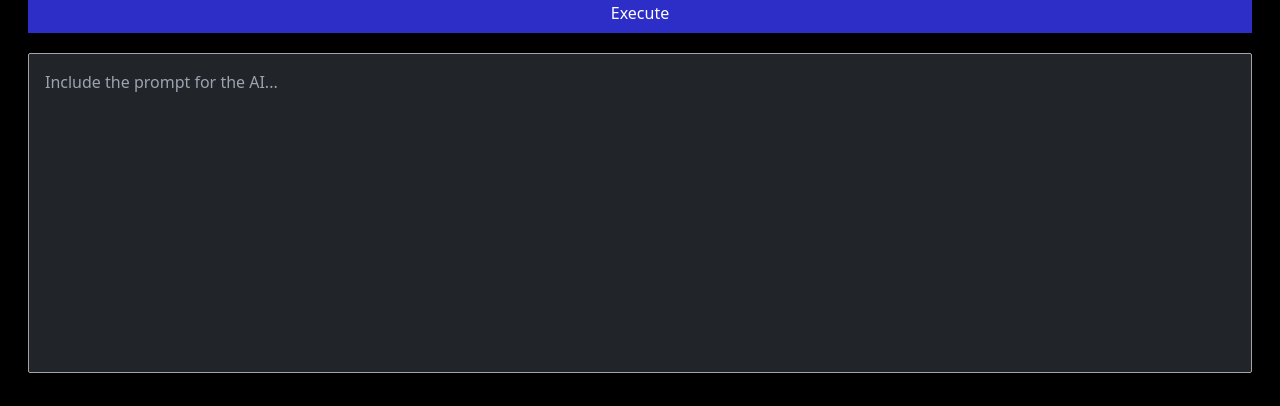
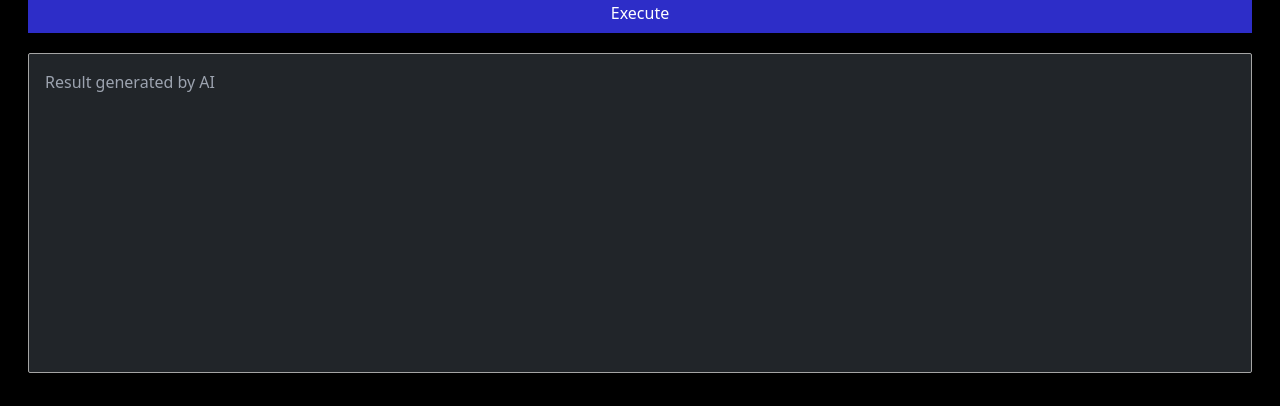
Before and after one commit to BRUNO-FEVE/stenotype.ai-front, a React (Vite) app: page /prompt in a window 1280 px wide. Shown: the part 617-1023 px from the top of the page. Built offline with nearby package versions, Linux system fonts and the light colour scheme; no server answers.

Commit message:
text area placeholder

```diff
--- a/src/pages/mobile/prompt-mobile.tsx
+++ b/src/pages/mobile/prompt-mobile.tsx
@@ -141,7 +141,7 @@ const { setInput, handleSubmit, isLoading, completion } = useCompletion({
               <textarea
                 id="prompt"
                 className="w-full h-72 bg-transparent resize-none px-4 focus:border-none outline-none"
-                placeholder="Include the prompt for the AI..."
+                placeholder="Result generated by AI"
                 value={completion}
                 readOnly
               />
```
